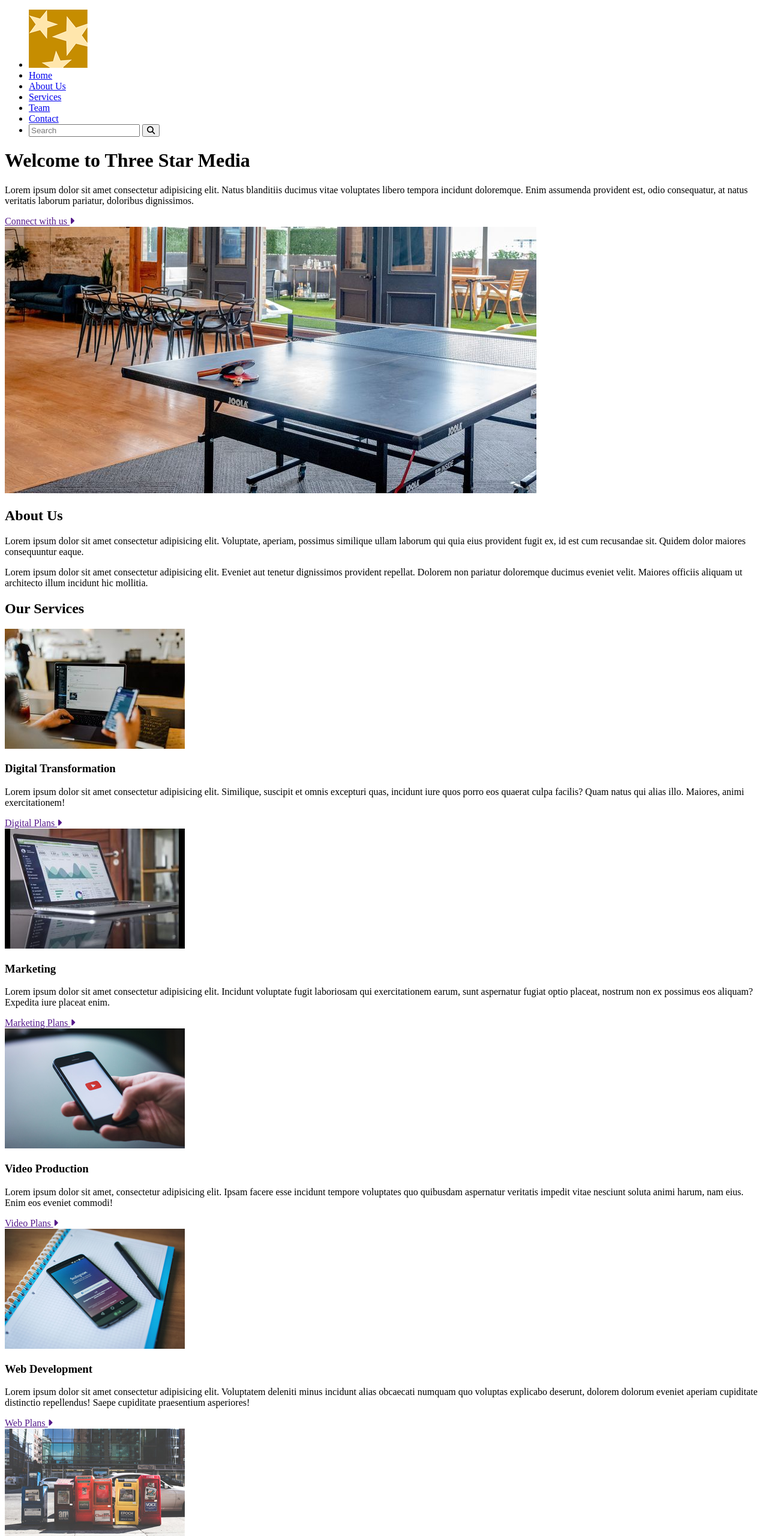
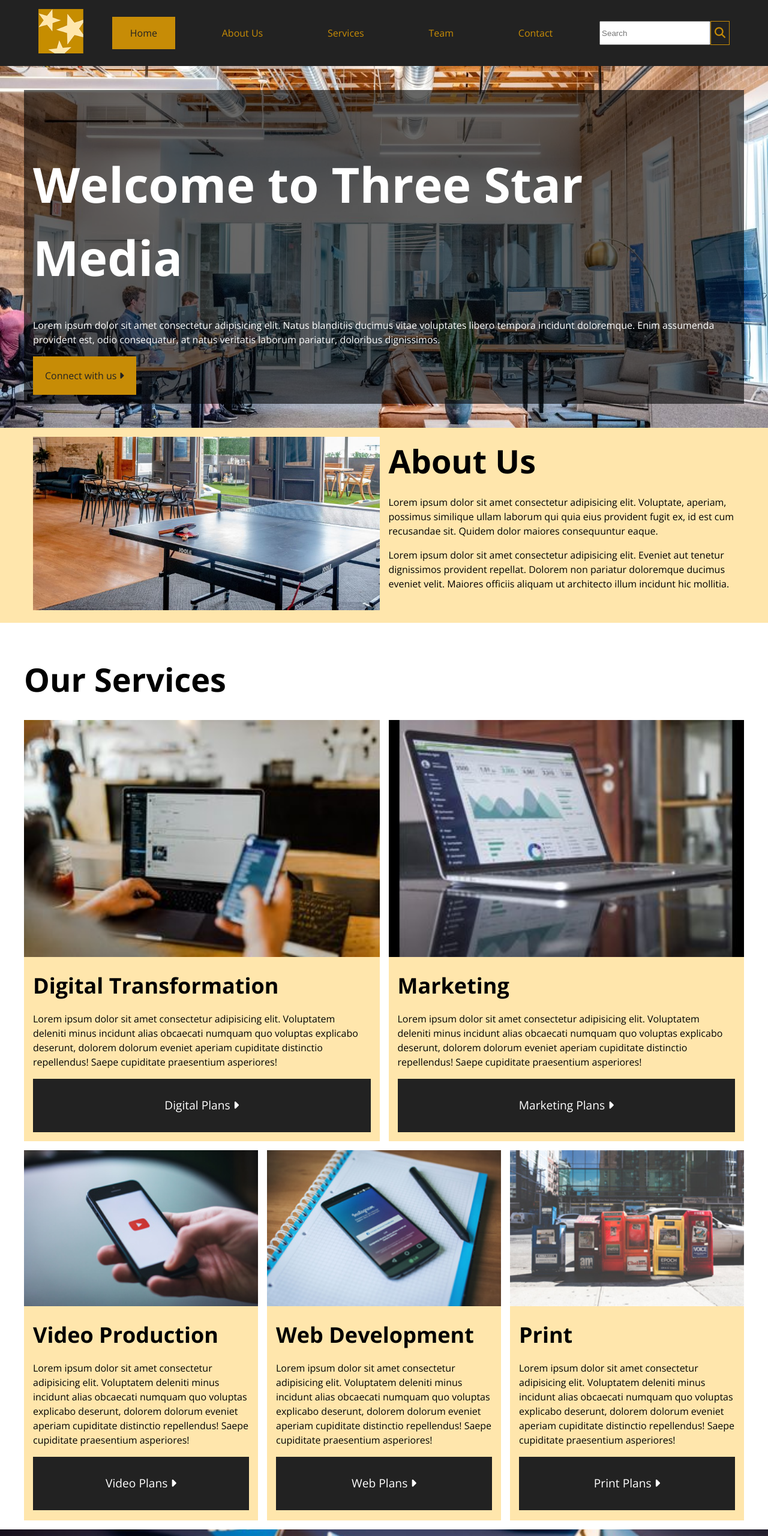
Before and after one commit to rich0896/rich0896.github.io, a plain HTML site: page final-project/index.html in a window 1280 px wide. Shown: the top 2560 px of the page at 60% size. Drawn offline with nearby package versions, Linux system fonts and the light colour scheme.

Commit message:
Adds CSS for final and updates elements.

```diff
--- /dev/null
+++ b/final-project/css/reset.css
@@ -0,0 +1,48 @@
+/* http://meyerweb.com/eric/tools/css/reset/
+   v2.0 | 20110126
+   License: none (public domain)
+*/
+
+html, body, div, span, applet, object, iframe,
+h1, h2, h3, h4, h5, h6, p, blockquote, pre,
+a, abbr, acronym, address, big, cite, code,
+del, dfn, em, img, ins, kbd, q, s, samp,
+small, strike, strong, sub, sup, tt, var,
+b, u, i, center,
+dl, dt, dd, ol, ul, li,
+fieldset, form, label, legend,
+table, caption, tbody, tfoot, thead, tr, th, td,
+article, aside, canvas, details, embed,
+figure, figcaption, footer, header, hgroup,
+menu, nav, output, ruby, section, summary,
+time, mark, audio, video {
+	margin: 0;
+	padding: 0;
+	border: 0;
+	font-size: 100%;
+	font: inherit;
+	vertical-align: baseline;
+}
+/* HTML5 display-role reset for older browsers */
+article, aside, details, figcaption, figure,
+footer, header, hgroup, menu, nav, section {
+	display: block;
+}
+body {
+	line-height: 1;
+}
+ol, ul {
+	list-style: none;
+}
+blockquote, q {
+	quotes: none;
+}
+blockquote:before, blockquote:after,
+q:before, q:after {
+	content: '';
+	content: none;
+}
+table {
+	border-collapse: collapse;
+	border-spacing: 0;
+}
--- /dev/null
+++ b/final-project/css/style.css
@@ -0,0 +1,406 @@
+/* Colours: #c78c06, #ffe6ac, #222, white */
+
+html {
+    font-family: 'Open Sans', sans-serif;
+    font-size: 16px;
+    box-sizing: border-box;
+}
+
+body {
+    line-height: 1.5;
+}
+
+*,
+*::after,
+*::before {
+    box-sizing: inherit;
+}
+
+img {
+    width: 100%;
+}
+
+a,
+a:link,
+a:visited {
+    color: inherit;
+}
+
+h1,
+h2,
+h3,
+h4,
+h5 {
+    font-weight: bold;
+}
+
+h1 {
+    font-size: 5.063rem;
+    margin: 1em 0 0.5em;
+}
+
+h2 {
+    font-size: 3.375rem;
+    margin: 1em 0 0.5em;
+}
+
+h3 {
+    font-size: 2.25rem;
+}
+
+h4 {
+    font-size: 1.5rem;
+}
+
+h5 {
+    font-size: 1rem;
+}
+
+p {
+    margin: 1em 0;
+}
+
+.max-margin {
+    max-width: 1200px;
+    margin: 0 auto;
+}
+
+#our-services,
+#our-team,
+#contact-us {
+    padding: 0 15px;
+}
+
+nav,
+.overlay,
+.about,
+.info,
+.vision,
+.john-info,
+.bob-info {
+    padding: 15px;
+}
+
+.btn {
+    border-radius: 0;
+    padding: 20px;
+    width: fit-content;
+}
+
+.btn.orange {
+    background-color: #c78c06;
+    color: #222;
+}
+
+.btn.black {
+    background-color: #222;
+    color: white;
+}
+
+.search button,
+.btn.vision-btn {
+    background-color: rgba(2, 2, 2, 0.8);
+    border: 1px solid #c78c06;
+}
+
+.btn a {
+    text-decoration: none;
+}
+
+nav,
+footer {
+    background-color: #222;
+    color: #c78c06;
+}
+
+nav ul li {
+    display: flex;
+    flex-direction: column;
+    text-align: center;
+    justify-content: space-evenly;
+}
+
+nav ul li:first-child {
+    text-align: left;
+    margin-bottom: 0;
+    padding: 0;
+}
+
+nav img {
+    width: 75px;
+}
+
+nav li a {
+    text-decoration: none;
+    width: 100%;
+    padding: 10px 0;
+}
+
+nav li:first-child a {
+    width: fit-content;
+    padding: 0;
+}
+
+nav .current,
+nav li a:hover,
+nav li a:focus,
+nav li a:active {
+    color: #222;
+    background-color: #c78c06;
+}
+
+nav li:first-child a:hover,
+nav li:first-child a:focus,
+nav li:first-child a:active {
+    background-color: #222;
+}
+
+.search form {
+    display: flex;
+    flex-direction: row;
+    justify-content: center;
+}
+
+.search input {
+    width: 100%;
+    height: 3em;
+}
+
+.search button {
+    width: fit-content;
+    height: auto;
+    color: #c78c06;
+    background-color: #222;
+}
+
+.fa-magnifying-glass {
+    font-size: large;
+}
+
+.banner {
+    background-image: url("../images/main-banner.jpg");
+    background-size: cover;
+    background-position: center;
+
+}
+
+.overlay {
+    background-color: rgba(2, 2, 2, 0.6);
+    color: white;
+}
+
+#about-us,
+.card,
+.john,
+.bob,
+thead {
+    background-color: #ffe6ac;
+}
+
+.about {
+    display: flex;
+    flex-direction: column;
+}
+
+.card {
+    margin-bottom: 15px;
+}
+
+#our-vision {
+    background-image: url("../images/vision.jpg");
+    background-size: cover;
+    background-position: center;
+    color: white;
+}
+
+.bob-info,
+.john-info {
+    margin-bottom: 15px;
+}
+
+.team hr {
+    border: 1.5px solid #c78c06;
+    margin-top: 0;
+    margin-bottom: 15px;
+}
+
+.input-block {
+    display: flex;
+    flex-direction: column;
+    padding-bottom: 10px;
+}
+
+.input-block input {
+    height: 3em;
+}
+
+.button-block button {
+    padding: 5px;
+    border-radius: 0%;
+    background-color: #222;
+    color: #c78c06;
+    border: transparent;
+    font-size: larger;
+}
+
+#message {
+    height: 15em;
+}
+
+table {
+    border-collapse: collapse;
+    width: 100%;
+}
+
+table th:nth-child(n),
+table td:nth-child(n) {
+    border: 1px solid #000;
+    padding: 15px;
+}
+
+iframe {
+    width: 100%;
+    margin: 0 auto;
+}
+
+footer {
+    padding: 15px;
+}
+
+footer p {
+    margin-top: 15px;
+}
+
+/***************
+*DESKTOP STYLES*
+***************/
+
+@media screen and (min-width: 760px) {
+    nav ul {
+        display: flex;
+        flex-direction: row;
+        justify-content: space-around;
+    }
+
+    nav li a {
+        padding: 15px 30px;
+    }
+
+    .banner {
+        padding: 40px 0;
+    }
+
+    .about {
+        display: grid;
+        gap: 15px;
+        grid-template-columns: 1fr 1fr;
+    }
+
+    .about h2 {
+        margin: 0;
+    }
+
+    .digital,
+    .marketing {
+        margin: 0;
+    }
+
+    .btn.black {
+        padding: 30px 60px;
+    }
+
+    .btn.black a {
+        font-size: larger;
+    }
+
+    .cards {
+        display: grid;
+        gap: 15px;
+        grid-template-columns: repeat(6, 1fr);
+        grid-template-rows: 8fr 7.2fr;
+        grid-template-areas:
+        "digital digital digital marketing marketing marketing"
+        "video video web web print print"
+        ;
+    }
+
+    .cards .digital {
+        grid-area: digital;
+    }
+
+    .cards .marketing {
+        grid-area: marketing;
+    }
+
+    .cards .video {
+        grid-area: video;
+    }
+
+    .cards .web {
+        grid-area: web;
+    }
+
+    .cards .print {
+        grid-area: print;
+    }
+
+    .cards .btn {
+        width: 100%;
+        text-align: center;
+        height: 100%;
+    }
+
+    .btn.vision-btn {
+        padding: 30px 60px;
+        font-size: larger;
+    }
+
+    .team {
+        display: flex;
+        flex-direction: column;
+    }
+
+    .john,
+    .bob {
+        display: grid;
+        grid-template-columns: repeat(2, 1fr);
+    }
+
+    .john-img,
+    .bob-img {
+        margin-bottom: -5px;
+    }
+
+    .bob-img {
+        order: 1;
+    }
+
+    .contact {
+        display: grid;
+        gap: 15px;
+        grid-template-columns: repeat(2, 1fr);
+        grid-template-rows: 0.5fr 1fr 1fr 1fr;
+        grid-template-areas:
+        "header header"
+        "form location"
+        "form location"
+        "hours hours"
+        ;
+    }
+
+    .contact-header {
+        grid-area: header;
+    }
+
+    .message-form {
+        grid-area: form;
+    }
+
+    .hours {
+        grid-area: hours;
+    }
+
+    .location {
+        grid-area: location;
+    }
+}
--- a/final-project/index.html
+++ b/final-project/index.html
@@ -6,14 +6,21 @@
     <meta name="viewport" content="width=device-width, initial-scale=1.0">
     <title>Welcome | Three Star Media</title>
 
-    <!-- Icon Links -->
+    <!-- Icon Link -->
     <link rel="stylesheet" href="https://cdnjs.cloudflare.com/ajax/libs/font-awesome/6.5.1/css/all.min.css">
 
-    <!-- Placeholder CSS links, will be updated when CSS is added -->
+    <!-- Font Link -->
+    <link rel="preconnect" href="https://fonts.googleapis.com">
+    <link rel="preconnect" href="https://fonts.gstatic.com" crossorigin>
+    <link
+        href="https://fonts.googleapis.com/css2?family=Open+Sans:ital,wght@0,300;0,400;0,500;0,600;0,700;0,800;1,300;1,400;1,500;1,600;1,700;1,800&display=swap"
+        rel="stylesheet">
+
+
     <!-- CSS reset -->
-    <link rel="stylesheet" href="#">
+    <link rel="stylesheet" href="./css/reset.css">
     <!-- CSS styles -->
-    <link rel="stylesheet" href="#">
+    <link rel="stylesheet" href="./css/style.css">
 </head>
 
 
@@ -22,6 +29,7 @@
     <div class="container">
         <header>
             <nav>
+                <div class="nav-choke max-margin">
                     <!-- Nav list, to properly display and format navigation options and their layout -->
                     <ul>
                         <li>
@@ -46,20 +54,22 @@
                             </div>
                         </li>
                     </ul>
+                </div>
             </nav>
 
             <!-- The banner exists just before the main content. This div will allow of screensize formatting. -->
             <div class="banner">
                 <!-- Inner div to allow for semi-transparent box above background image. -->
-                <div class="overlay">
+                <div class="max-margin overlay">
                     <h1>Welcome to Three Star Media</h1>
                     <p>
-                        Lorem ipsum dolor sit amet consectetur adipisicing elit. Natus blanditiis ducimus vitae voluptates
+                        Lorem ipsum dolor sit amet consectetur adipisicing elit. Natus blanditiis ducimus vitae
+                        voluptates
                         libero tempora incidunt doloremque. Enim assumenda provident est, odio consequatur, at natus
                         veritatis laborum pariatur, doloribus dignissimos.
                     </p>
                     <!-- Button class to style page buttons, orange class to make it uniquely orange -->
-                    <div class="button orange">
+                    <div class="btn orange">
                         <a href="">Connect with us <i class="fa-solid fa-caret-right"></i></a>
                     </div>
                 </div>
@@ -69,14 +79,17 @@
         <main>
             <!-- About Us section, with sub-divs for image and info, allowing for easy formatting -->
             <section id="about-us">
+                <div class="max-margin about">
                     <div class="about-img">
                         <img src="./images/about-us.jpg" alt="table-tennis table">
                     </div>
                     <div class="about-info">
                         <h2>About Us</h2>
                         <p>
-                        Lorem ipsum dolor sit amet consectetur adipisicing elit. Voluptate, aperiam, possimus similique
-                        ullam laborum qui quia eius provident fugit ex, id est cum recusandae sit. Quidem dolor maiores
+                            Lorem ipsum dolor sit amet consectetur adipisicing elit. Voluptate, aperiam, possimus
+                            similique
+                            ullam laborum qui quia eius provident fugit ex, id est cum recusandae sit. Quidem dolor
+                            maiores
                             consequuntur eaque.
                         </p>
                         <p>
@@ -85,10 +98,12 @@
                             aliquam ut architecto illum incidunt hic mollitia.
                         </p>
                     </div>
+                </div>
             </section>
 
             <!-- Our Services section, with card containers -->
             <section id="our-services">
+                <div class="max-margin services">
                     <div class="services-header">
                         <h2>Our Services</h2>
                     </div>
@@ -101,11 +116,14 @@
                             <div class="info">
                                 <h3>Digital Transformation</h3>
                                 <p>
-                                Lorem ipsum dolor sit amet consectetur adipisicing elit. Similique, suscipit et omnis
-                                excepturi quas, incidunt iure quos porro eos quaerat culpa facilis? Quam natus qui alias
-                                illo. Maiores, animi exercitationem!
+                                    Lorem ipsum dolor sit amet consectetur adipisicing elit. Voluptatem deleniti minus
+                                    incidunt alias obcaecati numquam quo voluptas explicabo deserunt, dolorem dolorum
+                                    eveniet aperiam cupiditate distinctio repellendus! Saepe cupiditate praesentium
+                                    asperiores!
                                 </p>
+                                <div class="btn black">
                                     <a href="">Digital Plans <i class="fa-solid fa-caret-right"></i></a>
+                                </div>
                             </div>
                         </section>
                         <section class="card marketing">
@@ -113,11 +131,14 @@
                             <div class="info">
                                 <h3>Marketing</h3>
                                 <p>
-                                Lorem ipsum dolor sit amet consectetur adipisicing elit. Incidunt voluptate fugit
-                                laboriosam qui exercitationem earum, sunt aspernatur fugiat optio placeat, nostrum non
-                                ex possimus eos aliquam? Expedita iure placeat enim.
+                                    Lorem ipsum dolor sit amet consectetur adipisicing elit. Voluptatem deleniti minus
+                                    incidunt alias obcaecati numquam quo voluptas explicabo deserunt, dolorem dolorum
+                                    eveniet aperiam cupiditate distinctio repellendus! Saepe cupiditate praesentium
+                                    asperiores!
                                 </p>
+                                <div class="btn black">
                                     <a href="">Marketing Plans <i class="fa-solid fa-caret-right"></i></a>
+                                </div>
                             </div>
                         </section>
                         <section class="card video">
@@ -125,11 +146,14 @@
                             <div class="info">
                                 <h3>Video Production</h3>
                                 <p>
-                                Lorem ipsum dolor sit amet, consectetur adipisicing elit. Ipsam facere esse incidunt
-                                tempore voluptates quo quibusdam aspernatur veritatis impedit vitae nesciunt soluta
-                                animi harum, nam eius. Enim eos eveniet commodi!
+                                    Lorem ipsum dolor sit amet consectetur adipisicing elit. Voluptatem deleniti minus
+                                    incidunt alias obcaecati numquam quo voluptas explicabo deserunt, dolorem dolorum
+                                    eveniet aperiam cupiditate distinctio repellendus! Saepe cupiditate praesentium
+                                    asperiores!
                                 </p>
+                                <div class="btn black">
                                     <a href="">Video Plans <i class="fa-solid fa-caret-right"></i></a>
+                                </div>
                             </div>
                         </section>
                         <section class="card web">
@@ -142,7 +166,9 @@
                                     eveniet aperiam cupiditate distinctio repellendus! Saepe cupiditate praesentium
                                     asperiores!
                                 </p>
+                                <div class="btn black">
                                     <a href="">Web Plans <i class="fa-solid fa-caret-right"></i></a>
+                                </div>
                             </div>
                         </section>
                         <section class="card print">
@@ -150,39 +176,50 @@
                             <div class="info">
                                 <h3>Print</h3>
                                 <p>
-                                Lorem ipsum dolor sit amet, consectetur adipisicing elit. Ducimus magni velit quisquam
-                                in inventore natus consectetur, soluta beatae at, ipsam pariatur voluptatibus cupiditate
-                                dicta laborum. Reprehenderit, blanditiis? Mollitia, iure deleniti.
+                                    Lorem ipsum dolor sit amet consectetur adipisicing elit. Voluptatem deleniti minus
+                                    incidunt alias obcaecati numquam quo voluptas explicabo deserunt, dolorem dolorum
+                                    eveniet aperiam cupiditate distinctio repellendus! Saepe cupiditate praesentium
+                                    asperiores!
                                 </p>
+                                <div class="btn black">
                                     <a href="">Print Plans <i class="fa-solid fa-caret-right"></i></a>
                                 </div>
+                            </div>
                         </section>
+                    </div>
                 </div>
             </section>
 
             <!-- Our Vision banner. -->
             <section id="our-vision">
+                <div class="max-margin vision">
                     <div class="vision-header">
                         <h3>Our Vision</h3>
                     </div>
                     <div class="vision-info">
                         <p>
-                        Lorem ipsum dolor sit amet consectetur adipisicing elit. Nostrum veniam maxime eum ullam numquam
-                        deleniti aut laudantium reprehenderit, maiores est mollitia, consectetur officia. Laborum et,
+                            Lorem ipsum dolor sit amet consectetur adipisicing elit. Nostrum veniam maxime eum ullam
+                            numquam
+                            deleniti aut laudantium reprehenderit, maiores est mollitia, consectetur officia. Laborum
+                            et,
                             deleniti atque ipsam expedita modi!
                         </p>
                     </div>
-                <div class="button vision">
+                    <div class="btn vision-btn">
                         <a href="">Learn More <i class="fa-solid fa-caret-right"></i></a>
+                    </div>
                 </div>
             </section>
 
             <!-- Our Team section. Separate divs for images and info to allow for platform-specific layouts. -->
             <section id="our-team">
+                <div class="max-margin team">
                     <div class="team-header">
                         <h2>Our Team</h2>
                     </div>
 
+                    <div class="team-body">
+                        <div class="john">
                             <div class="john-img">
                                 <img src="./images/john.jpg" alt="John Doe">
                             </div>
@@ -190,13 +227,18 @@
                             <div class="john-info">
                                 <h3>John Doe</h3>
                                 <h4>CEO and Co-owner</h4>
+                                <hr>
                                 <p>
-                        Lorem ipsum dolor sit amet consectetur adipisicing elit. Sunt cum autem velit excepturi
-                        voluptatibus sapiente quae necessitatibus nostrum quod optio illum, at maxime esse adipisci
+                                    Lorem ipsum dolor sit amet consectetur adipisicing elit. Sunt cum autem velit
+                                    excepturi
+                                    voluptatibus sapiente quae necessitatibus nostrum quod optio illum, at maxime esse
+                                    adipisci
                                     exercitationem! Ratione error eaque fugiat.
                                 </p>
                             </div>
+                        </div>
 
+                        <div class="bob">
                             <div class="bob-img">
                                 <img src="./images/bob.jpg" alt="Bob Rite">
                             </div>
@@ -204,16 +246,24 @@
                             <div class="bob-info">
                                 <h3>Bob Rite</h3>
                                 <h4>CFO and Co-owner</h4>
+                                <hr>
                                 <p>
-                        Lorem ipsum, dolor sit amet consectetur adipisicing elit. Harum sunt veritatis exercitationem
-                        quis vel facilis, consectetur obcaecati provident quisquam blanditiis dignissimos ad, eligendi
+                                    Lorem ipsum, dolor sit amet consectetur adipisicing elit. Harum sunt veritatis
+                                    exercitationem
+                                    quis vel facilis, consectetur obcaecati provident quisquam blanditiis dignissimos
+                                    ad,
+                                    eligendi
                                     inventore architecto repellat magni alias aperiam fugit.
                                 </p>
+                            </div>
+                        </div>
+                    </div>
                 </div>
             </section>
 
             <!-- Contact section containing form, hours, and map. -->
             <section id="contact-us">
+                <div class="max-margin contact">
                     <div class="contact-header">
                         <h2>Contact Us</h2>
                     </div>
@@ -222,16 +272,24 @@
                         <h3>Send us a message</h3>
 
                         <form action="#">
+                            <div class="input-block">
                                 <label for="name">Full Name</label>
                                 <input type="text" name="name" id="name">
+                            </div>
 
+                            <div class="input-block">
                                 <label for="email">Email</label>
                                 <input type="email" name="email" id="email">
+                            </div>
 
+                            <div class="input-block">
                                 <label for="message">Message</label>
                                 <textarea name="message" id="message"></textarea>
+                            </div>
 
+                            <div class="button-block">
                                 <button type="submit">Send</button>
+                            </div>
                         </form>
                     </div>
 
@@ -261,14 +319,20 @@
                     <div class="location">
                         <h3>Location</h3>
 
-                    <iframe src="https://www.google.com/maps/embed?pb=!1m18!1m12!1m3!1d2803.9444565900267!2d-75.75750062368228!3d45.3499334710723!2m3!1f0!2f0!3f0!3m2!1i1024!2i768!4f13.1!3m3!1m2!1s0x4cce0718cc4a6ad7%3A0xc6cc467725843e2b!2sAlgonquin%20College%20-%20Ottawa%20Campus!5e0!3m2!1sen!2sca!4v1701470364556!5m2!1sen!2sca" width="600" height="450" style="border:0;" allowfullscreen="" loading="lazy" referrerpolicy="no-referrer-when-downgrade"></iframe>
+                        <iframe
+                            src="https://www.google.com/maps/embed?pb=!1m18!1m12!1m3!1d2803.9444565900267!2d-75.75750062368228!3d45.3499334710723!2m3!1f0!2f0!3f0!3m2!1i1024!2i768!4f13.1!3m3!1m2!1s0x4cce0718cc4a6ad7%3A0xc6cc467725843e2b!2sAlgonquin%20College%20-%20Ottawa%20Campus!5e0!3m2!1sen!2sca!4v1701470364556!5m2!1sen!2sca"
+                            width="600" height="450" style="border:0;" allowfullscreen="" loading="lazy"
+                            referrerpolicy="no-referrer-when-downgrade"></iframe>
+                    </div>
                 </div>
             </section>
         </main>
 
         <footer>
+            <div class="max-margin">
                 <p>&copy; Copyright Three Star Media, 2020</p>
                 <p>All images are taken from <a href="">Unsplash</a></p>
+            </div>
         </footer>
     </div>
 </body>
```
Also changed, not shown: 1 other file. Lines whose indentation alone changed are shown as unchanged.
